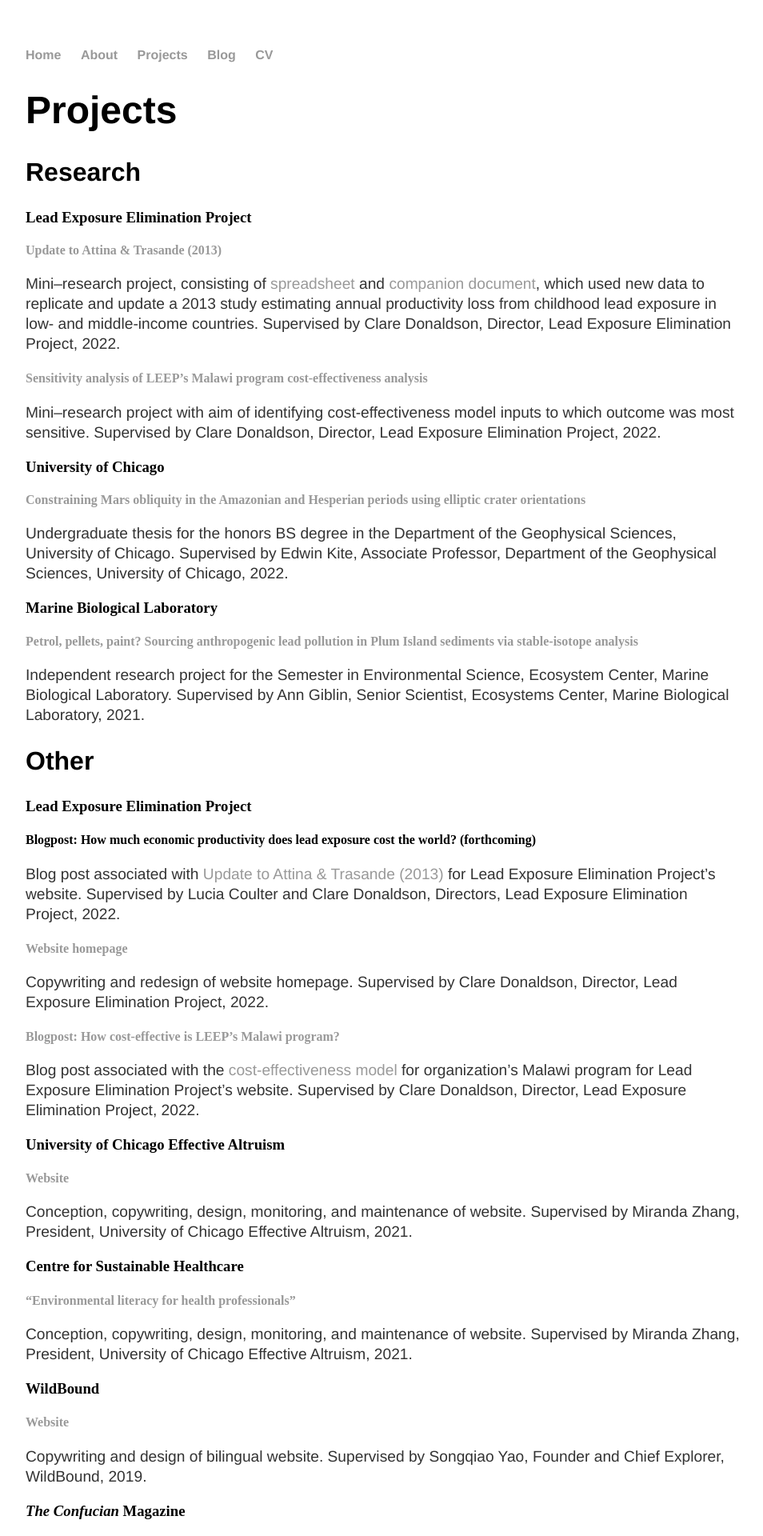
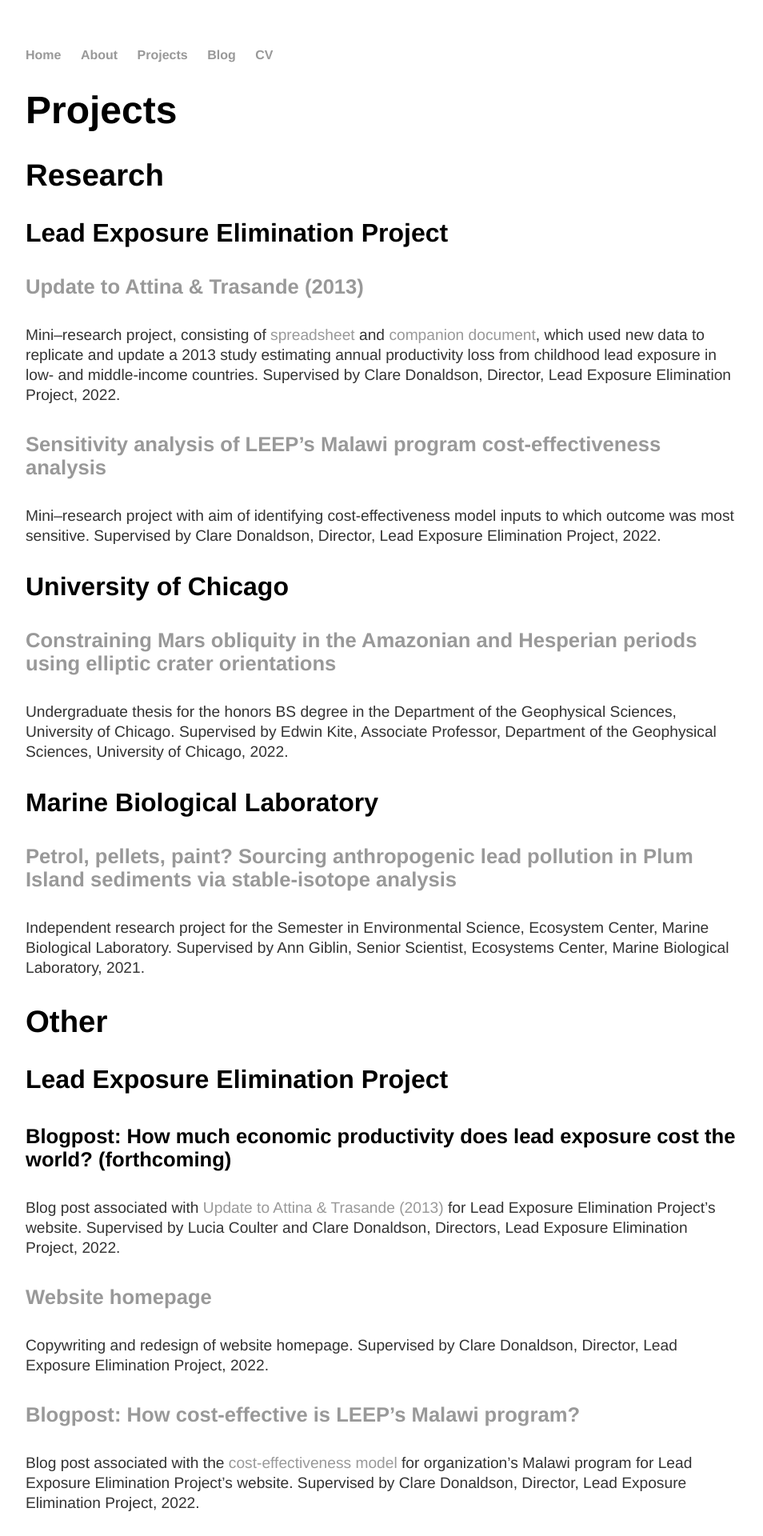
Before and after one commit to y-james-hu/y-james-hu.github.io, a Jekyll site: the page built from projects/index.html, in a window 1280 px wide. Shown: the top 1920 px of the page at 80% size, without its empty margins (160-1114 px from the left). Built offline with Jekyll 4.4.1, drawn with Linux system fonts in a browser that asks for light colours.

Commit message:
Update main.css

```diff
--- a/css/main.css
+++ b/css/main.css
@@ -24,7 +24,15 @@
     font-family:'Helvetica', 'Arial', 'Sans-Serif';
 }
 h2 {
+    font-size: 2.4em;
+    font-family:'Helvetica', 'Arial', 'Sans-Serif';
+}
+h3 {
     font-size: 2em;
+    font-family:'Helvetica', 'Arial', 'Sans-Serif';
+}
+h4 {
+    font-size: 1.6em;
     font-family:'Helvetica', 'Arial', 'Sans-Serif';
 }
 p {
```
